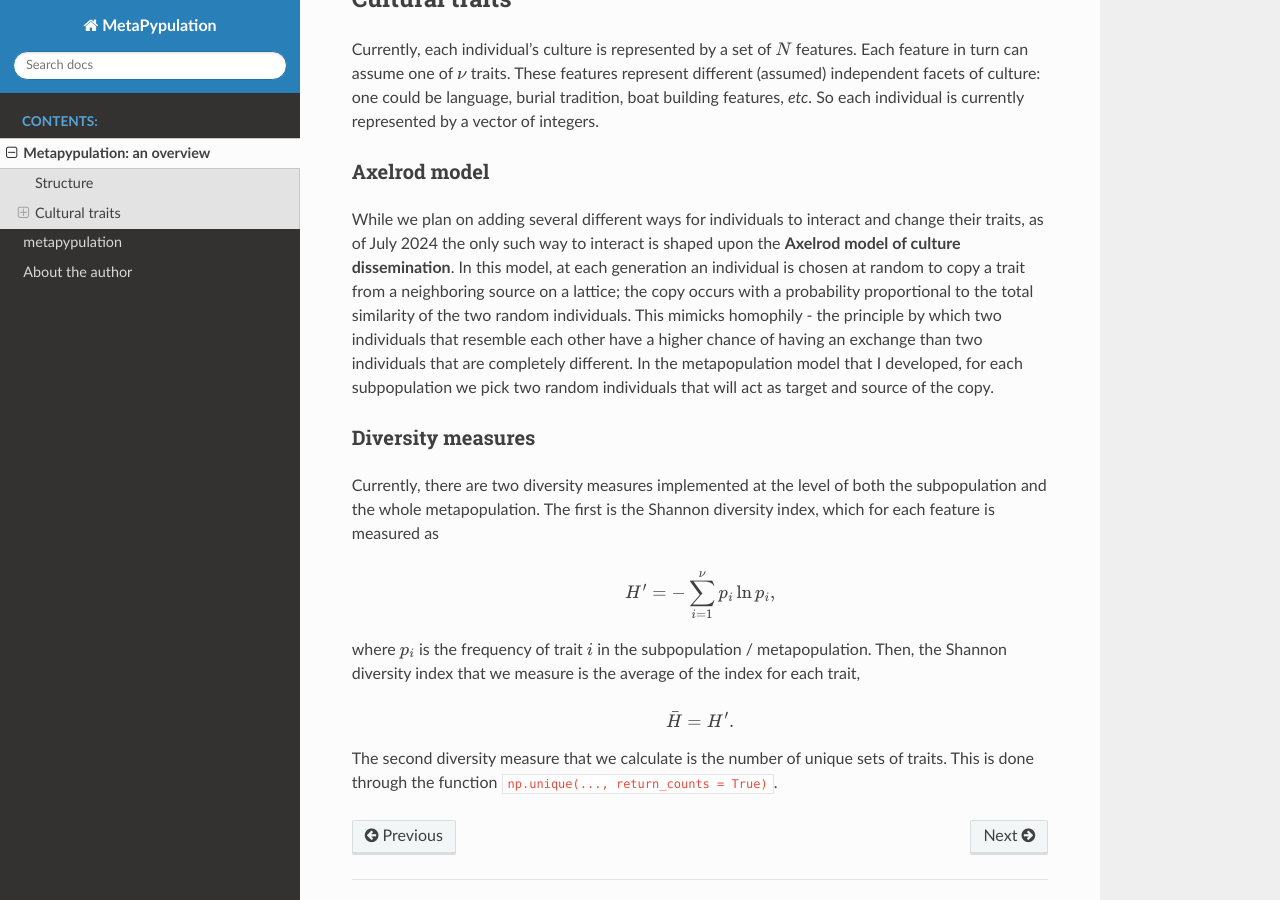
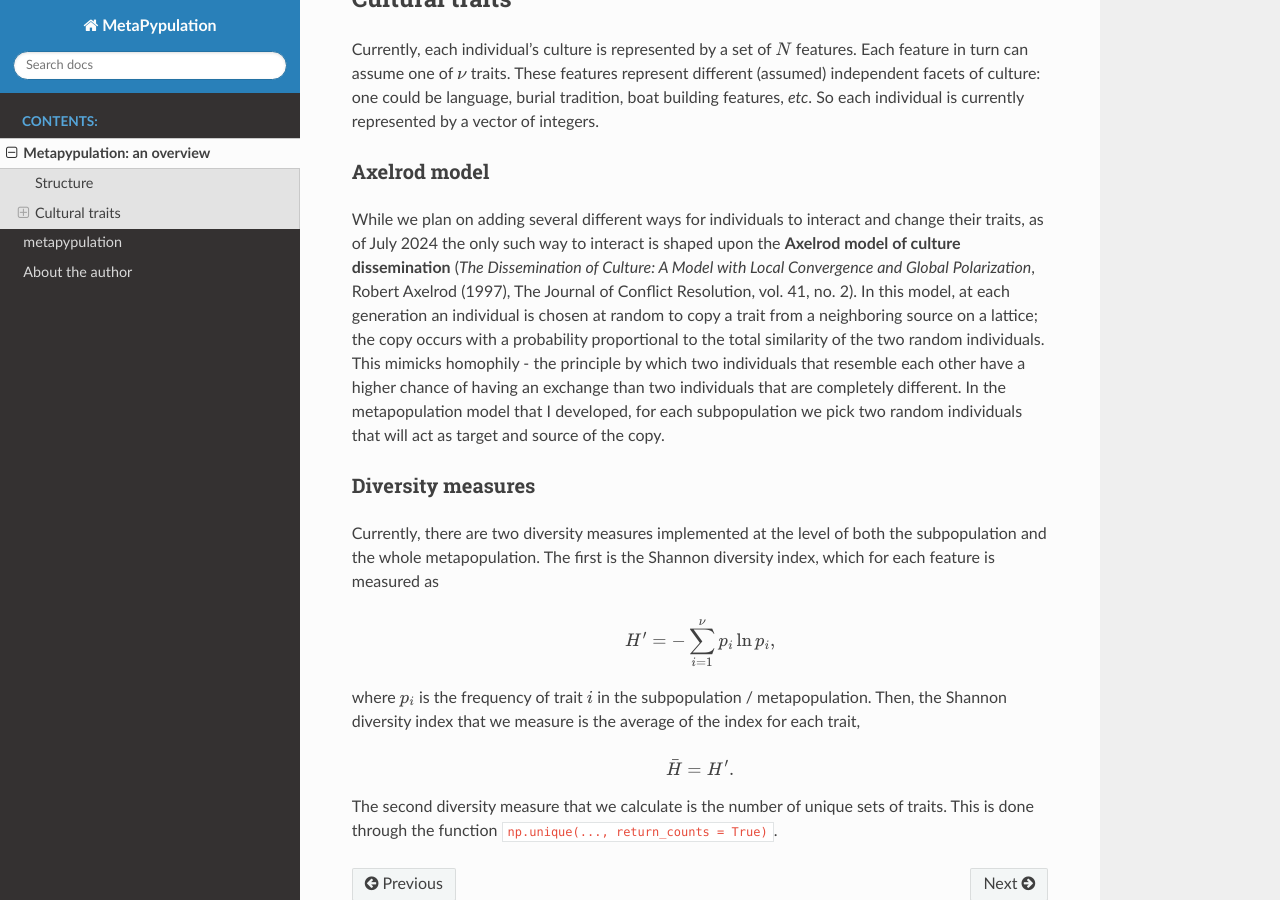
Before and after one commit to mtomasini/MetapopulationsPython, a Sphinx documentation site: the page built from docs/source/overview.md, in a window 1280 px wide and 900 px high, scrolled down 670 px. Built offline with Sphinx 7.4.7 and the Read the Docs theme 2.0.0, drawn with Linux system fonts in a browser that asks for light colours.

Commit message:
Added citation to doc

```diff
--- a/docs/source/overview.md
+++ b/docs/source/overview.md
@@ -18,7 +18,7 @@ Currently, each individual's culture is represented by a set of {math}`N` featur
 
 ### Axelrod model
 
-While we plan on adding several different ways for individuals to interact and change their traits, as of July 2024 the only such way to interact is shaped upon the **Axelrod model of culture dissemination**. In this model, at each generation an individual is chosen at random to copy a trait from a neighboring source on a lattice; the copy occurs with a probability proportional to the total similarity of the two random individuals. This mimicks homophily - the principle by which two individuals that resemble each other have a higher chance of having an exchange than two individuals that are completely different. In the metapopulation model that I developed, for each subpopulation we pick two random individuals that will act as target and source of the copy.
+While we plan on adding several different ways for individuals to interact and change their traits, as of July 2024 the only such way to interact is shaped upon the **Axelrod model of culture dissemination** (*The Dissemination of Culture: A Model with Local Convergence and Global Polarization*, Robert Axelrod (1997), The Journal of Conflict Resolution, vol. 41, no. 2). In this model, at each generation an individual is chosen at random to copy a trait from a neighboring source on a lattice; the copy occurs with a probability proportional to the total similarity of the two random individuals. This mimicks homophily - the principle by which two individuals that resemble each other have a higher chance of having an exchange than two individuals that are completely different. In the metapopulation model that I developed, for each subpopulation we pick two random individuals that will act as target and source of the copy.
 
 ### Diversity measures
 
```
